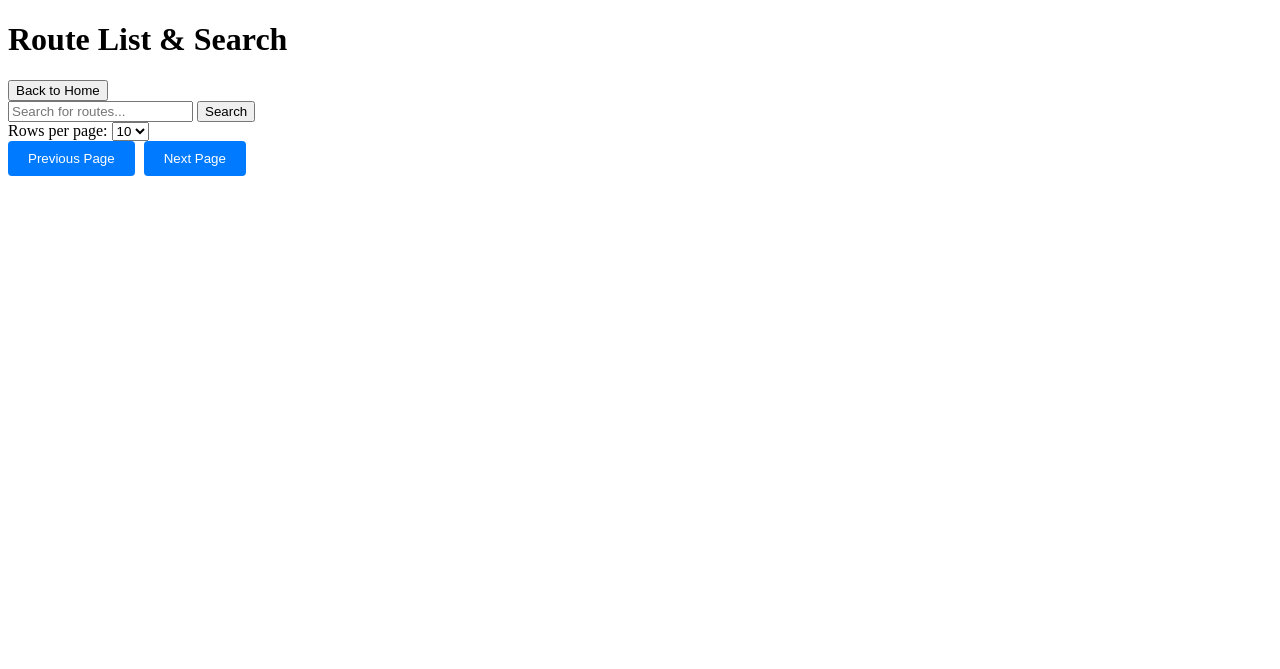
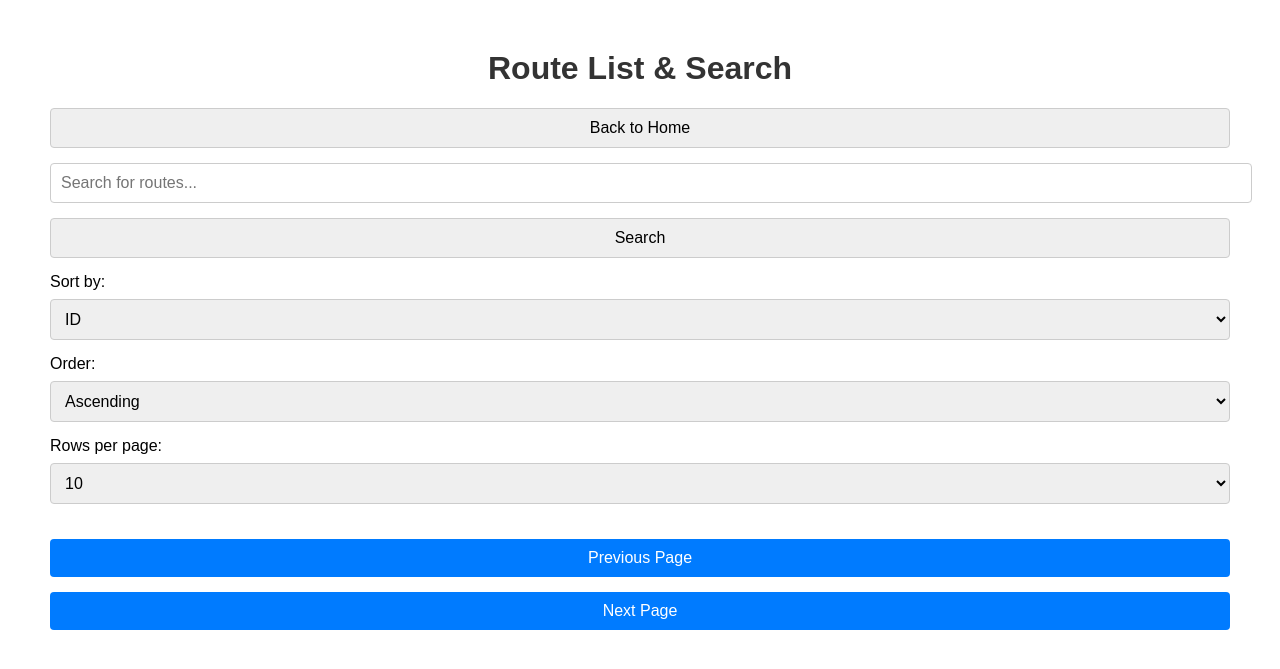
Before and after one commit to pranavratish/FleetSentinel, a Flask app: page /routes/search/form in a window 1280 px wide. Shown: the top 669 px of the page. Run offline with Flask 3, Linux system fonts and the light colour scheme.

Commit message:
added filtering and sorting functionality to routes

```diff
--- a/src/routes/routes_routes.py
+++ b/src/routes/routes_routes.py
@@ -1,7 +1,7 @@
 import contextlib
 from functools import wraps
 from flask import Blueprint, render_template, request, jsonify
-from sqlalchemy import or_, String
+from sqlalchemy import or_, String, asc, desc
 from db.connection import SessionLocal
 from models.routes_model import Route
 from services.routes_services import (
@@ -84,26 +84,38 @@ def delete_route_endpoint(db, route_id):
     deleted_route = delete_route(db, route_id=route_id)
     return not_found(deleted_route, "Route") or jsonify({'message': 'Route deleted successfully'})
 
-# more accessible search function and table display of rows with pagination
+# more accessible search, filtering, sorting, and table display of rows with pagination
 @route_bp.route('/routes/search', methods=['GET'])
 @with_db
 def search_routes(db):
     search_term = request.args.get('query', '')
+    sort_by = request.args.get('sortBy', 'route_id')  # Default sort by route ID
+    sort_order = request.args.get('sortOrder', 'asc')  # Default sort order ascending
 
-    # List of attributes to search
-    search_fields = [Route.route_id, Route.origin, Route.destination]
+    # List of attributes to search for string fields
+    search_fields = [Route.origin, Route.destination]
 
     query = db.query(Route)
 
     # Search for the term in all specified fields
     if search_term:
         search_filters = []
+
+        # Check if the search term is numeric to filter by route_id
+        if search_term.isdigit():
+            search_filters.append(Route.route_id == int(search_term))
+
+        # Apply ILIKE for string fields
         for field in search_fields:
-            if isinstance(field.type, String):
-                search_filters.append(field.ilike(f"%{search_term}%"))
+            search_filters.append(field.ilike(f"%{search_term}%"))
 
-        # Apply all search filters with OR logic
         query = query.filter(or_(*search_filters))
+
+    # Apply sorting
+    if sort_order == 'asc':
+        query = query.order_by(asc(getattr(Route, sort_by)))
+    else:
+        query = query.order_by(desc(getattr(Route, sort_by)))
 
     # Get pagination parameters
     page = request.args.get('page', 1, type=int)
--- a/src/templates/route_search_form.html
+++ b/src/templates/route_search_form.html
@@ -5,42 +5,61 @@
     <meta name="viewport" content="width=device-width, initial-scale=1.0">
     <title>Route List & Search</title>
     <style>
+        body {
+            font-family: Arial, sans-serif;
+            margin: 50px;
+        }
+
+        h1 {
+            text-align: center;
+            color: #333;
+        }
+
+        label {
+            display: block;
+            margin-bottom: 8px;
+        }
+
+        input, select, button {
+            width: 100%;
+            padding: 10px;
+            margin-bottom: 15px;
+            border: 1px solid #ccc;
+            border-radius: 4px;
+            font-size: 16px;
+        }
+
         table {
             width: 100%;
             border-collapse: collapse;
             margin-top: 20px;
-            font-family: Arial, sans-serif;
         }
 
         table th, table td {
             border: 1px solid #ddd;
-            padding: 12px;
+            padding: 10px;
             text-align: left;
-            color: #333;
         }
 
         table th {
             background-color: #007BFF;
             color: white;
-            font-weight: bold;
         }
 
         table tr:nth-child(even) {
             background-color: #f2f2f2;
         }
 
-        table tr:hover {
-            background-color: #e9ecef;
+        .pagination-buttons {
+            margin-top: 20px;
         }
 
         .pagination-buttons button {
-            padding: 10px 20px;
+            padding: 10px 15px;
             background-color: #007BFF;
             color: white;
             border: none;
-            border-radius: 4px;
             cursor: pointer;
-            margin-right: 5px;
         }
 
         .pagination-buttons button:hover {
@@ -55,7 +74,6 @@
             margin-top: 10px;
             font-size: 16px;
             font-weight: bold;
-            color: #333;
         }
 
     </style>
@@ -63,42 +81,42 @@
         let currentPage = 1;
         let perPage = 10;
 
-        // Sanitize input before use to prevent potential XSS attacks
+        // Sanitize input to prevent XSS attacks
         function sanitizeInput(input) {
             const element = document.createElement('div');
             element.innerText = input;
-            return element.innerHTML;
+            return element.innerHTML;   // Return sanitized string
         }
 
-        // Utility function to handle data display
+        // Utility function to display route data in a table
         function displayDataInTable(routes) {
             const routeTableBody = document.getElementById('routeTableBody');
-            routeTableBody.innerHTML = '';
+            routeTableBody.innerHTML = '';  // Clear existing content
 
             routes.forEach(route => {
                 const row = document.createElement('tr');
 
-                // Make row clickable to navigate to update route page
+                // Make row clickable to navigate to the update route page
                 row.onclick = () => {
                     window.location.href = `/routes/${route.route_id}/update`;
                 };
 
                 row.innerHTML = `
-                    <td>${route.route_id}</td>
-                    <td>${route.origin}</td>
-                    <td>${route.destination}</td>
-                    <td>${route.distance}</td>
-                    <td>${route.estimated_duration}</td>
-                    <td>${route.created_at}</td>
+                    <td>${sanitizeInput(route.route_id)}</td>
+                    <td>${sanitizeInput(route.origin)}</td>
+                    <td>${sanitizeInput(route.destination)}</td>
+                    <td>${sanitizeInput(route.distance)}</td>
+                    <td>${sanitizeInput(route.estimated_duration)}</td>
+                    <td>${sanitizeInput(route.created_at)}</td>
                     <td><button class="delete-btn" data-id="${route.route_id}" onclick="event.stopPropagation(); confirmDelete(${route.route_id})">Delete</button></td>
-                `;  // Added delete button for each route
+                `;
                 routeTableBody.appendChild(row);
             });
 
             document.getElementById('routeTable').style.display = routes.length ? 'table' : 'none';
         }
 
-        // Utility function to fetch and handle response
+        // Fetch and display route data from the server
         async function fetchAndDisplayRoutes(url) {
             try {
                 const response = await fetch(url);
@@ -117,9 +135,14 @@
             }
         }
 
-        // Function to fetch routes with user-defined per page value
+        // Fetch routes based on user-defined page and search query, add filtering/sorting
         function fetchRoutes(page) {
-            fetchAndDisplayRoutes(`/routes/search?query=${sanitizeInput(document.getElementById('searchBar').value)}&page=${page}&per_page=${perPage}`);
+            const searchQuery = sanitizeInput(document.getElementById('searchBar').value);
+            const sortBy = sanitizeInput(document.getElementById('sortBy').value);
+            const sortOrder = sanitizeInput(document.getElementById('sortOrder').value);
+
+            const url = `/routes/search?query=${searchQuery}&sortBy=${sortBy}&sortOrder=${sortOrder}&page=${page}&per_page=${perPage}`;
+            fetchAndDisplayRoutes(url);
         }
 
         // Handle delete operation with confirmation
@@ -130,8 +153,7 @@
                 });
                 if (response.ok) {
                     alert('Route deleted successfully!');
-                    // Refresh the table after deletion
-                    fetchRoutes(currentPage);
+                    fetchRoutes(currentPage);  // Refresh the table after deletion
                 } else {
                     alert('Error deleting route.');
                 }
@@ -140,24 +162,28 @@
             }
         }
 
-        // Function to confirm deletion
+        // Confirm deletion before proceeding
         function confirmDelete(routeId) {
             if (confirm(`Are you sure you want to delete route with ID ${routeId}? This action cannot be undone.`)) {
                 handleDelete(routeId);  // Proceed with deletion if confirmed
             }
         }
 
+        // Initialize form actions when the DOM content is fully loaded
         document.addEventListener('DOMContentLoaded', function() {
+            // Search form submission event
             document.getElementById('searchRouteForm').addEventListener('submit', function(event) {
                 event.preventDefault();
                 fetchRoutes(currentPage);
             });
 
+            // Rows per page dropdown event
             document.getElementById('rowsPerPage').addEventListener('change', function(event) {
                 perPage = parseInt(event.target.value);
                 fetchRoutes(currentPage);
             });
 
+            // Pagination controls
             document.getElementById('prevPage').addEventListener('click', () => {
                 if (currentPage > 1) {
                     currentPage--;
@@ -178,11 +204,26 @@
 
     <button onclick="window.location.href='/'">Back to Home</button>
 
-    <!-- General search bar -->
+    <!-- Search form for routes -->
     <form id="searchRouteForm">
         <input type="text" id="searchBar" name="query" placeholder="Search for routes..." required>
         <button type="submit">Search</button>
     </form>
+
+    <!-- Dropdown to select sorting options -->
+    <label for="sortBy">Sort by:</label>
+    <select id="sortBy">
+        <option value="route_id">ID</option>
+        <option value="origin">Origin</option>
+        <option value="destination">Destination</option>
+    </select>
+
+    <!-- Dropdown to select sorting order -->
+    <label for="sortOrder">Order:</label>
+    <select id="sortOrder">
+        <option value="asc">Ascending</option>
+        <option value="desc">Descending</option>
+    </select>
 
     <!-- Dropdown to select the number of rows per page -->
     <label for="rowsPerPage">Rows per page:</label>
```
